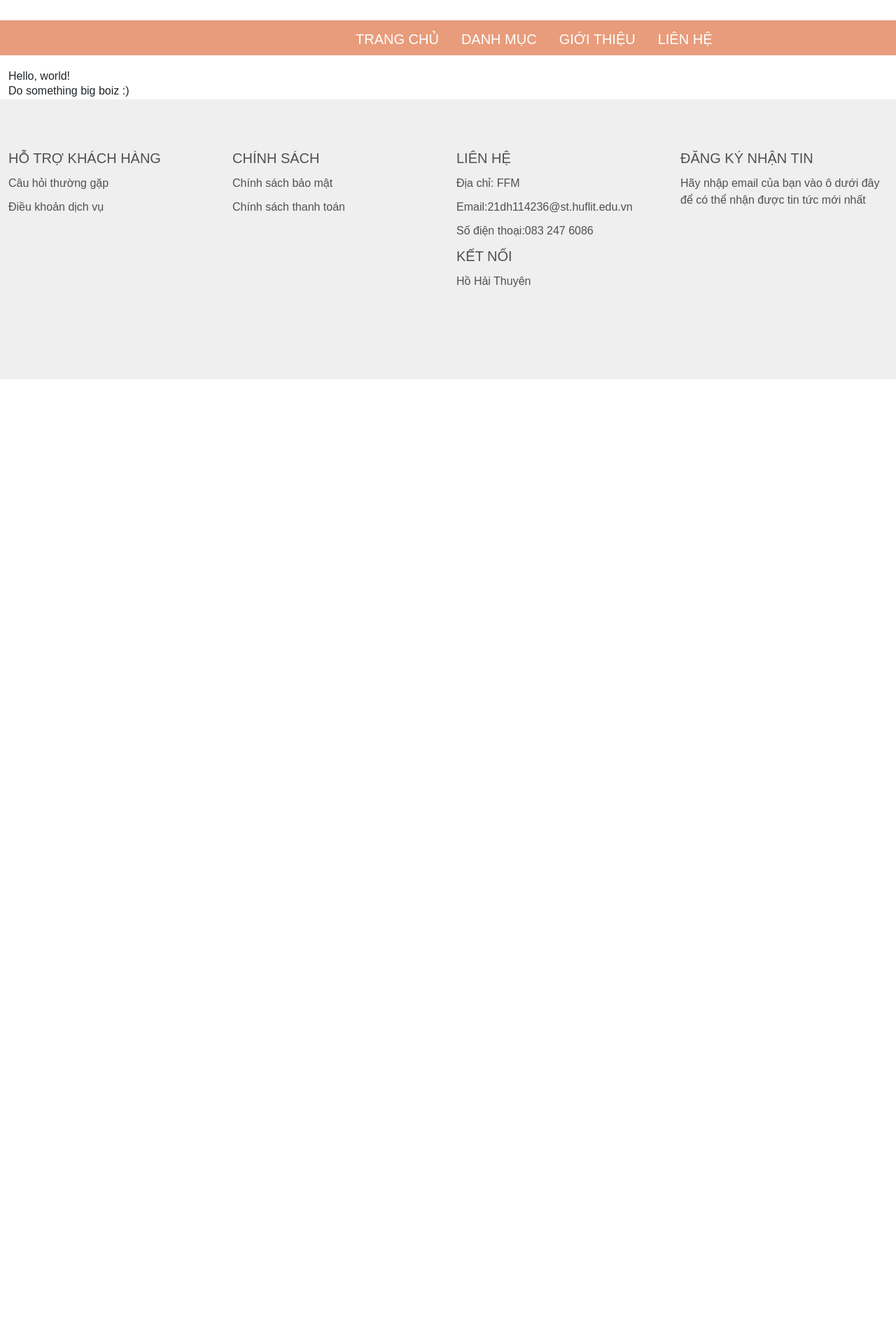
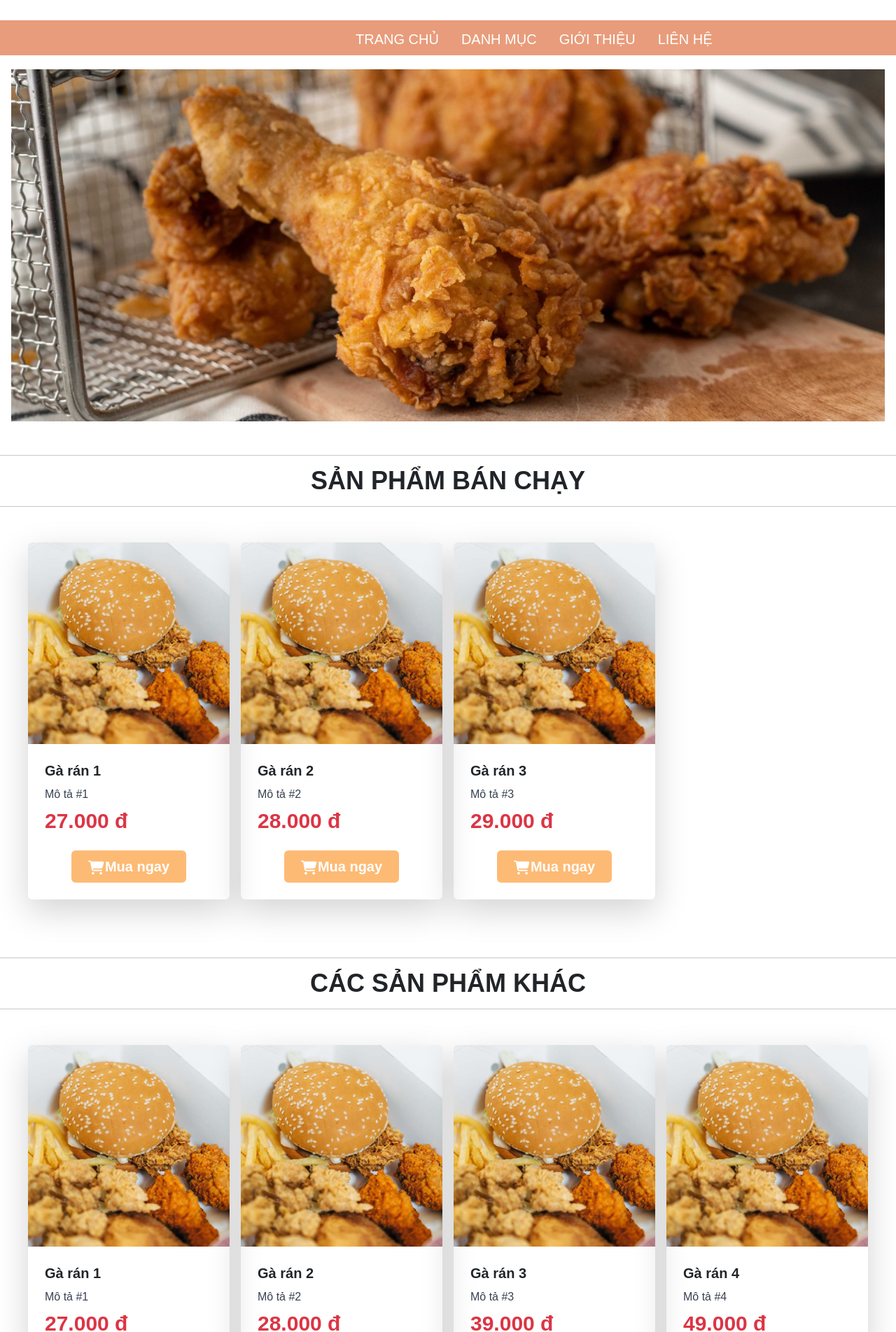
Before and after one commit to GS-755/ffm-fe, a React (Vite) app: page / in a window 1280 px wide. Shown: the part 101-2004 px from the top of the page at 70% size. Before the commit the page ends 800 px from the top, so only its background shows below. Built offline with nearby package versions, Linux system fonts and the light colour scheme; a web font is replaced by a local one.

Commit message:
Update product component

```diff
--- /dev/null
+++ b/src/component/Hero.tsx
@@ -0,0 +1,12 @@
+import HeroImg from "../assets/image/hero/unsplash-hero.jpg";
+const Hero = () => {
+  return(
+    <>
+      <div className="container mx-auto px-3">
+        <img src={HeroImg} alt="Hero banner"/>
+      </div>
+    </>
+  );
+}
+
+export { Hero };
--- a/src/component/Home.tsx
+++ b/src/component/Home.tsx
@@ -1,13 +1,36 @@
-import { MainLayout } from "../layout/Layout"
+import "../style/App.css";
+import { MainLayout } from "../layout/Layout";
+import { Hero } from "./Hero";
+import { Product } from "./Product/Product";
+import { HotProduct } from "./Product/HotProduct";
+
 function Home() {
   return (
     <MainLayout>
-      <div className="container m-auto">
-        <h1>Hello, world!</h1>
-        <p>Do something big boiz :)</p>
-      </div>
+      <Hero></Hero>
+      <hr className="mt-5 mb-3"></hr>
+      <h1 className="text-center font-bold text-4xl text-uppercase">Sản phẩm bán chạy</h1>
+      <hr className="mt-3 mb-3"></hr>
+      <section className="section">
+        <div className="container-fluid">
+          <div className="grid grid-cols-4 gap-3 fs-5">
+            <HotProduct></HotProduct>
+          </div>
+        </div>
+      </section>
+      <hr className="mt-5 mb-3"></hr>
+      <h1 className="text-center font-bold text-4xl text-uppercase">Các sản phẩm khác</h1>
+      <hr className="mt-3 mb-3"></hr>
+      <section className="section">
+        <div className="container-fluid">
+          <div className="grid grid-cols-4 gap-3 fs-5">
+            <Product></Product>
+          </div>
+        </div>
+      </section>
+      <hr className="mt-5 mb-5"></hr>
     </MainLayout>
-  )
+  );
 }
 
 export default Home
--- /dev/null
+++ b/src/component/Product/HotProduct.tsx
@@ -0,0 +1,37 @@
+import FakeProduct from "../../utils/fake-products";
+import { ProductView } from "./ProductView";
+
+const fakeHotProducts: FakeProduct[] = [
+  {
+    proId: 0,
+    proTitle: "Gà rán 1",
+    proDescription: "Mô tả #1",
+    proPrice: 27000
+  },
+  {
+    proId: 1,
+    proTitle: "Gà rán 2",
+    proDescription: "Mô tả #2",
+    proPrice: 28000
+  },
+  {
+    proId: 2,
+    proTitle: "Gà rán 3",
+    proDescription: "Mô tả #3",
+    proPrice: 29000
+  }
+];
+const HotProduct = () => {
+  return (
+    <>
+      { fakeHotProducts.map(product => (
+        <ProductView
+          key={ product.proId }
+          product={ product }
+        />
+      ))}
+    </>
+  )
+}
+
+export { HotProduct };
--- /dev/null
+++ b/src/component/Product/Product.tsx
@@ -0,0 +1,56 @@
+import FakeProduct from "../../utils/fake-products";
+import { ProductView } from "./ProductView";
+
+const fakeProducts: FakeProduct[] = [
+  {
+    proId: 0,
+    proTitle: "Gà rán 1",
+    proDescription: "Mô tả #1",
+    proPrice: 27000
+  },
+  {
+    proId: 1,
+    proTitle: "Gà rán 2",
+    proDescription: "Mô tả #2",
+    proPrice: 28000
+  },
+  {
+    proId: 2,
+    proTitle: "Gà rán 3",
+    proDescription: "Mô tả #3",
+    proPrice: 39000
+  },
+  {
+    proId: 3,
+    proTitle: "Gà rán 4",
+    proDescription: "Mô tả #4",
+    proPrice: 49000
+  },
+  {
+    proId: 4,
+    proTitle: "Gà rán 5",
+    proDescription: "Mô tả #5",
+    proPrice: 29000
+  },
+  {
+    proId: 5,
+    proTitle: "Gà rán 3",
+    proDescription: "Mô tả #3",
+    proPrice: 42000
+  },
+
+];
+const Product = () => {
+  return (
+    <>
+      { fakeProducts.map(product => (
+        <ProductView
+          key={ product.proId }
+          product={ product }
+        />
+      ))}
+    </>
+  )
+}
+
+export { Product };
--- /dev/null
+++ b/src/component/Product/ProductView.tsx
@@ -0,0 +1,31 @@
+import FakeProduct from "../../utils/fake-products";
+import { BtnBuy } from "../../ui/ButtonBuy";
+import ProductSample from "../../assets/image/product/unsplash-product-sample.jpg";
+import { formatCurrency } from "../../utils/format-currency";
+
+interface ProductViewProps {
+  product: FakeProduct;
+}
+const ProductView = ({ product }: ProductViewProps) => {
+  return (
+    <>
+      <div className="max-w-sm rounded overflow-hidden shadow-lg">
+        <img className="w-full" src={ProductSample} alt="Sample product" />
+        <div className="px-6 py-4">
+          <div className="font-bold text-xl mb-2">
+            {product.proTitle}
+          </div>
+          <p className="text-gray-700 text-base">
+            {product.proDescription}
+          </p>
+          <div className="font-bold text-3xl mt-2 text-danger">
+            {formatCurrency(product.proPrice)}
+          </div>
+        </div>
+        <BtnBuy></BtnBuy>
+      </div>
+    </>
+  );
+}
+
+export { ProductView };
--- a/src/layout/Footer.tsx
+++ b/src/layout/Footer.tsx
@@ -23,10 +23,6 @@ const Footer = () => {
               <p>Số điện thoại:
                 <a href="tel:0832476086">083 247 6086</a>
               </p>
-              <h1 className="text-xl">KẾT NỐI</h1>
-              <p>
-                <a href="">Hồ Hải Thuyên</a>
-              </p>
             </div>
             <div className="col-md-3">
               <h1 className="text-xl">ĐĂNG KÝ NHẬN TIN</h1>
--- a/src/style/App.css
+++ b/src/style/App.css
@@ -0,0 +1,5 @@
+.section {
+  padding-top: 35px;
+  padding-bottom: 35px;
+  position: relative;
+}
--- /dev/null
+++ b/src/ui/ButtonBuy.tsx
@@ -0,0 +1,12 @@
+const BtnBuy = () => {
+  return (
+    <div className="mb-4 text-center">
+      <button className="bg-orange-300 hover:bg-orange-400 text-white font-bold py-2 px-4 rounded inline-flex items-center">
+        <i className="fa-solid fa-cart-shopping fill-current w-4 h-4 mr-2"></i>
+        <span>Mua ngay</span>
+      </button>
+    </div>
+  );
+}
+
+export { BtnBuy };
--- /dev/null
+++ b/src/utils/fake-products.ts
@@ -0,0 +1,8 @@
+interface FakeProduct {
+  proId: number;
+  proTitle: string;
+  proDescription: string;
+  proPrice: number;
+}
+
+export default FakeProduct;
--- /dev/null
+++ b/src/utils/format-currency.ts
@@ -0,0 +1,5 @@
+const formatCurrency = (value: number): string => {
+  return value.toLocaleString("vi-VN") + " đ";
+}
+
+export { formatCurrency };
```
Also changed, not shown: src/assets/image/hero/unsplash-hero.jpg (added), src/assets/image/product/unsplash-product-sample.jpg (added), src/ui/Button.tsx (deleted).
